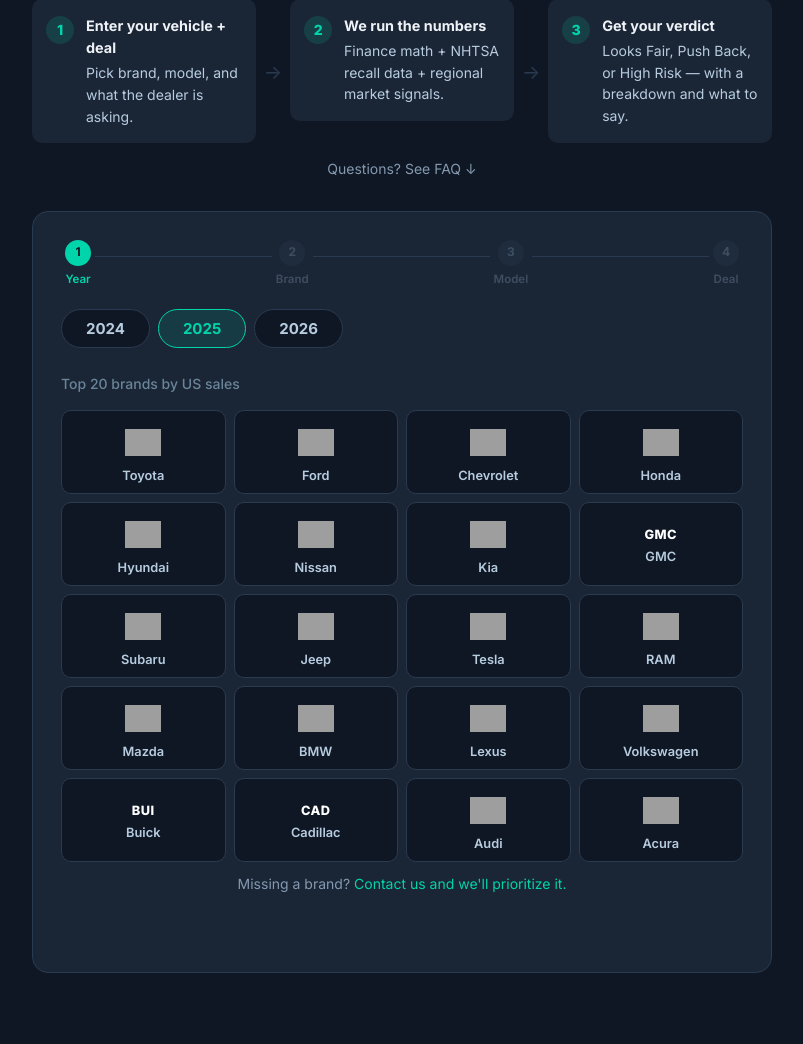
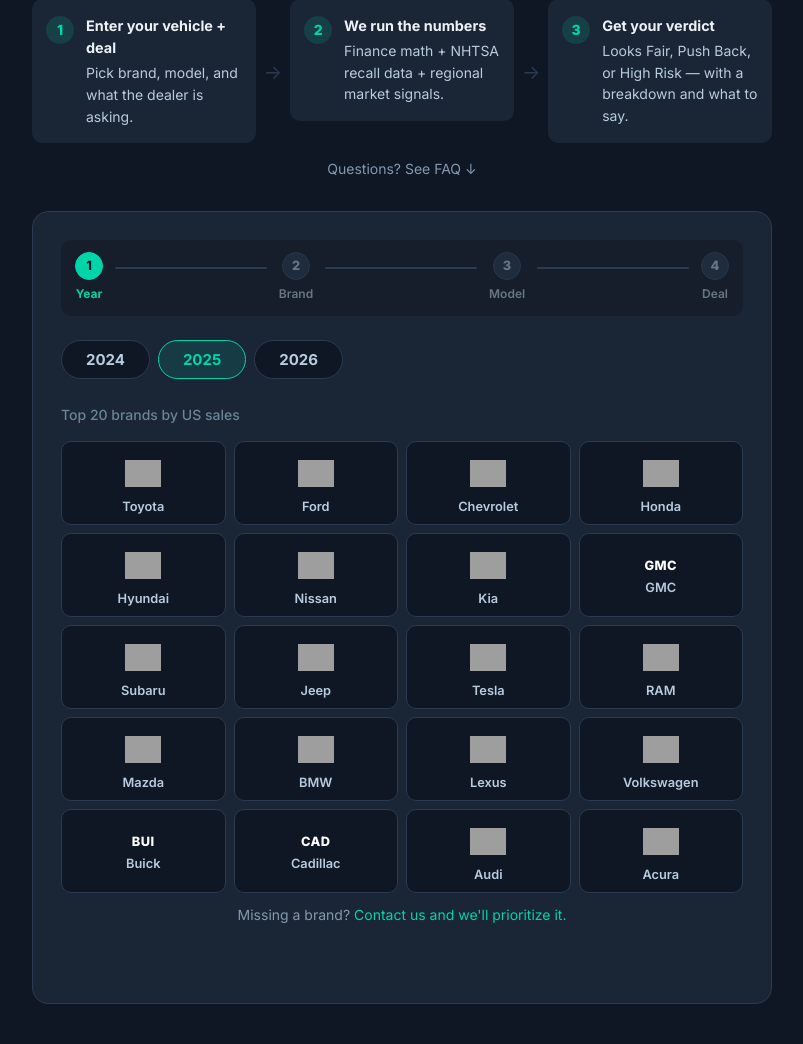
Before and after one commit to arisauraaudit/cartru, a Flask app: page / in a window 1280 px wide. Shown: the part 236-1280 px from the top of the page, without its empty margins (238-1041 px from the left). Run offline with Flask 3, Linux system fonts and the light colour scheme; grey boxes are pictures that could not be loaded.

Commit message:
fix: progress indicator visibility — higher contrast, background pill, stronger borders

```diff
--- a/templates/index.html
+++ b/templates/index.html
@@ -142,29 +142,32 @@ a:hover { text-decoration: underline; }
 /* Wizard progress indicator */
 .wizard-progress {
   display: flex; align-items: center; gap: 0;
-  margin-bottom: 20px; padding: 0 4px;
+  margin-bottom: 24px; padding: 4px;
+  background: rgba(0,0,0,0.2); border-radius: 10px;
 }
 .wp-step {
   display: flex; flex-direction: column; align-items: center; gap: 4px;
-  flex-shrink: 0; opacity: 0.35; transition: opacity 0.2s;
-}
-.wp-step.active, .wp-step.done { opacity: 1; }
+  flex-shrink: 0; opacity: 0.5; transition: opacity 0.2s; padding: 8px 10px;
+}
+.wp-step.active { opacity: 1; }
+.wp-step.done { opacity: 0.75; }
 .wp-num {
-  width: 26px; height: 26px; border-radius: 50%;
-  background: #2a3a50; color: #8499b0; font-size: 0.75rem; font-weight: 700;
+  width: 28px; height: 28px; border-radius: 50%;
+  background: #2a3a50; color: #b8cce0; font-size: 0.8rem; font-weight: 800;
   display: flex; align-items: center; justify-content: center;
-  transition: background 0.2s, color 0.2s;
-}
-.wp-step.active .wp-num { background: #00d4aa; color: #0f1724; }
-.wp-step.done .wp-num { background: rgba(0,212,170,0.2); color: #00d4aa; }
-.wp-label { font-size: 0.72rem; color: #8499b0; font-weight: 600; white-space: nowrap; }
-.wp-step.active .wp-label { color: #00d4aa; }
+  border: 1.5px solid #3a4f68;
+  transition: background 0.2s, color 0.2s, border-color 0.2s;
+}
+.wp-step.active .wp-num { background: #00d4aa; color: #0f1724; border-color: #00d4aa; }
+.wp-step.done .wp-num { background: rgba(0,212,170,0.15); color: #00d4aa; border-color: rgba(0,212,170,0.4); }
+.wp-label { font-size: 0.75rem; color: #b8cce0; font-weight: 600; white-space: nowrap; }
+.wp-step.active .wp-label { color: #00d4aa; font-weight: 700; }
 .wp-step.done .wp-label { color: #00d4aa; }
 .wp-line {
-  flex: 1; height: 1.5px; background: #2a3a50; margin: 0 4px; margin-bottom: 16px;
-  transition: background 0.3s;
-}
-.wp-line.done { background: rgba(0,212,170,0.4); }
+  flex: 1; height: 2px; background: #2a3a50; margin: 0 2px; margin-bottom: 20px;
+  border-radius: 2px; transition: background 0.3s; min-width: 12px;
+}
+.wp-line.done { background: rgba(0,212,170,0.5); }
 
 .selection-section {
   background: #1a2535;
```
